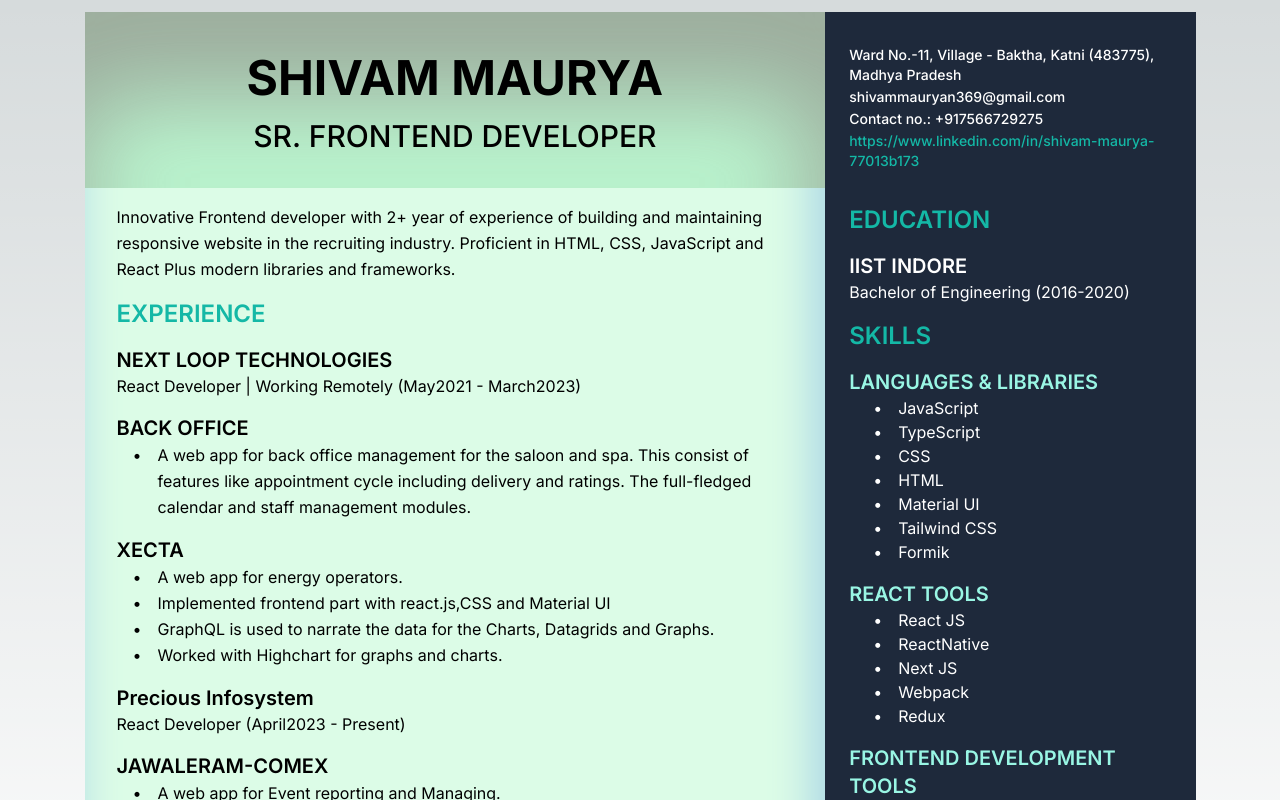
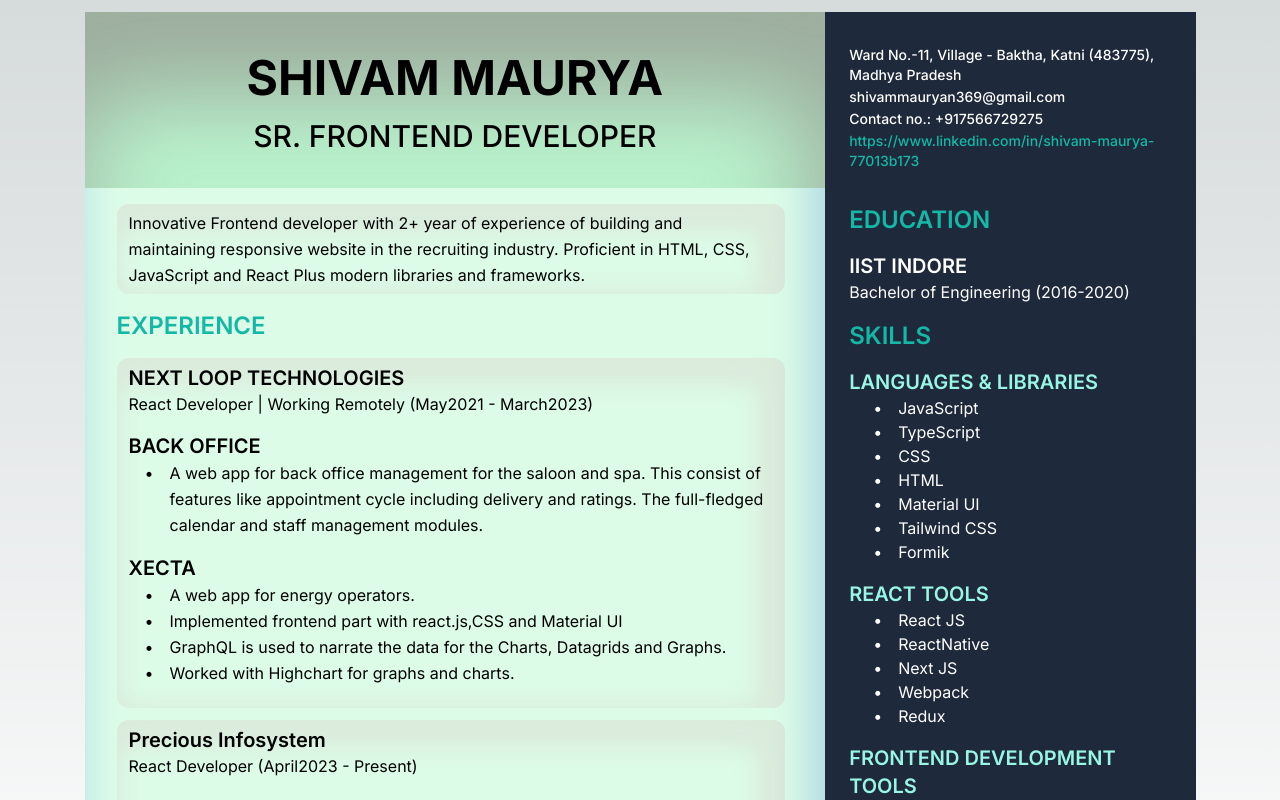
Before and after one commit to shivam333maurya/my-portofolio, a Next.js app: page / in a window 1280 px wide. Shown: the top 800 px of the page. Built offline with nearby package versions, Linux system fonts and the light colour scheme.

Commit message:
styles update

```diff
--- a/src/app/page.tsx
+++ b/src/app/page.tsx
@@ -17,7 +17,9 @@ export default function Home() {
               </h1>
             </div>
             <div className="pl-8 pr-10 leading-relaxed">
-              <p className="mt-4">{MY_DATA.profile.aboutMe}</p>
+              <p className="mt-4 py-1.5 px-3 shadow-[-12px_12px_22px_16px_#d7bdbd45_inset] rounded-xl">
+                {MY_DATA.profile.aboutMe}
+              </p>
             </div>
             <div className="pl-8 pr-10 mt-4">
               <h1 className="text-2xl mb-4 text-teal-500 font-semibold">
@@ -26,7 +28,10 @@ export default function Home() {
               <div>
                 {(MY_DATA.experience || []).map((item, id) => {
                   return (
-                    <div className="" key={"exe" + id}>
+                    <div
+                      className="py-1.5 px-3 mb-3 shadow-[-12px_12px_22px_16px_#d7bdbd45_inset] rounded-xl"
+                      key={"exe" + id}
+                    >
                       <div className="mb-4">
                         <h1 className="text-xl font-semibold">{item.org}</h1>
                         <p>{item.status}</p>
```
